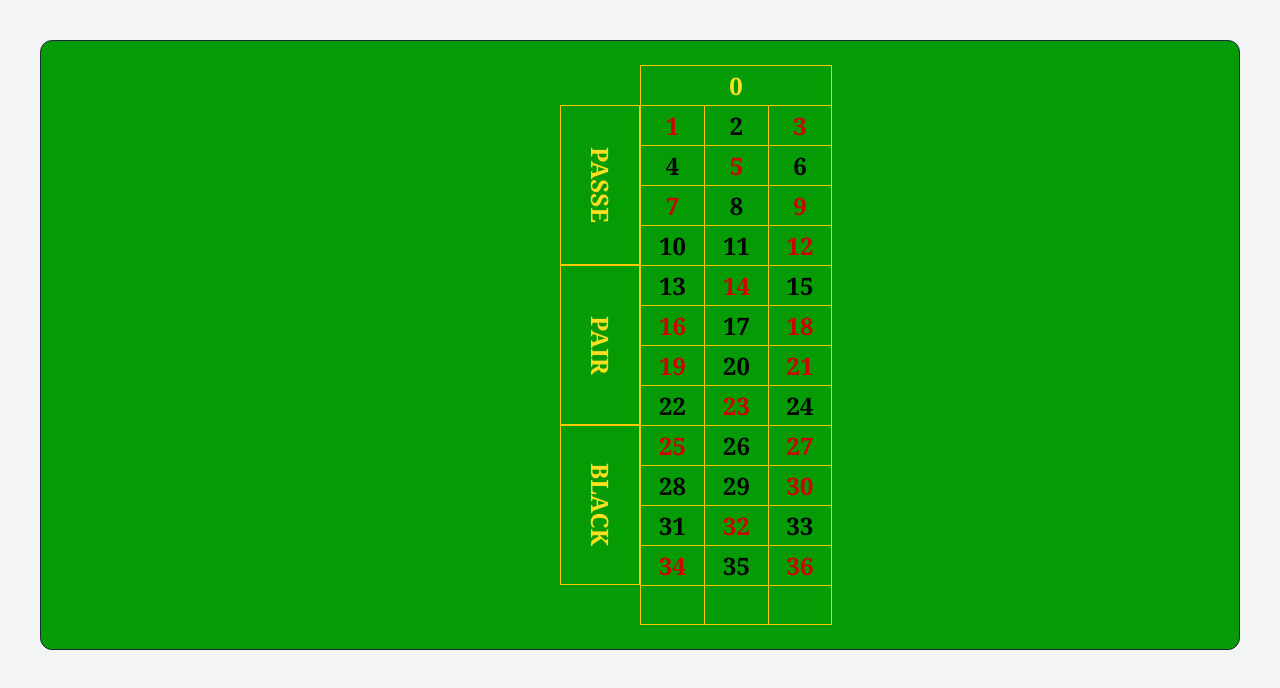
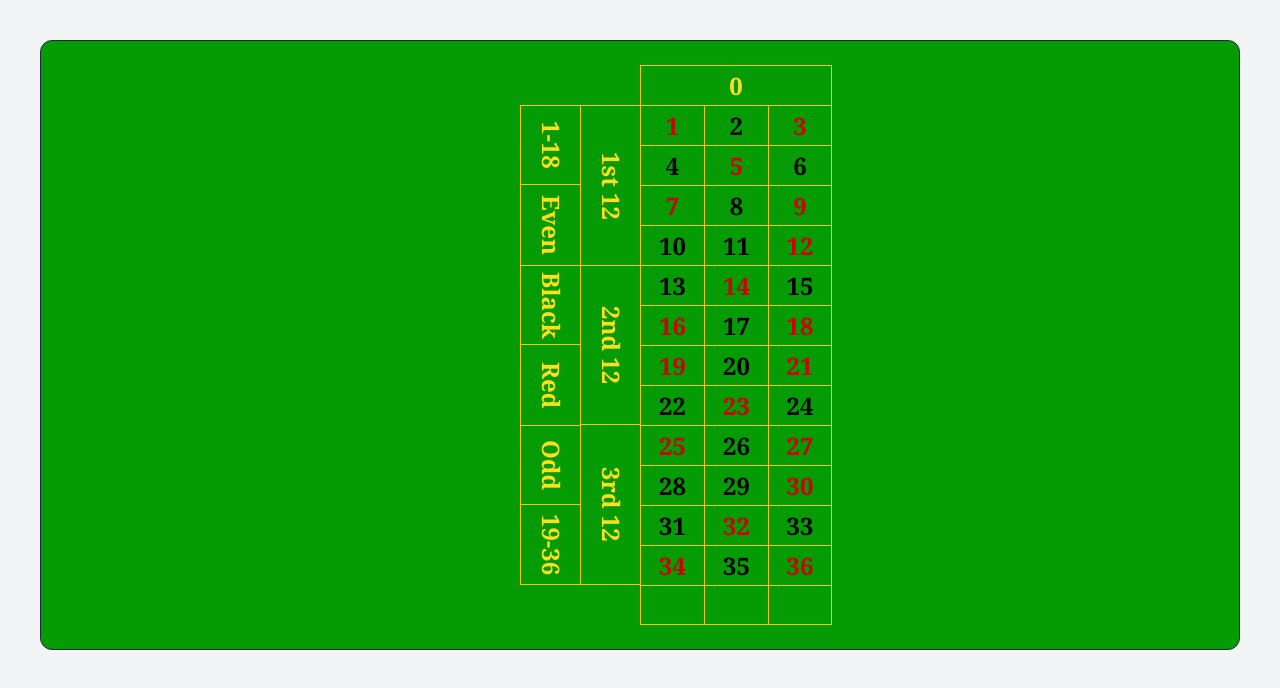
Before and after one commit to a-kunert/python-roulette, a Vue app: page / in a window 1280 px wide. Shown: the top 688 px of the page. Built offline with nearby package versions, Linux system fonts and the light colour scheme.

Commit message:
Styling left side of the left column

```diff
--- a/src/App.vue
+++ b/src/App.vue
@@ -5,30 +5,97 @@
 
             <div class=" flex flex-col mt-10 items-end">
 
+              <div class="grid grid-cols-2 ">
+                <div>
+                  <div>
                     <div
-                  class="border border-yellow-400 w-20 h-40 flex items-center justify-center text-yellow-300 font-extrabold font-serif text-2xl">
+                        class="border-y border-l border-yellow-400 w-15 h-20 flex items-center justify-center text-yellow-300 font-extrabold font-serif text-2xl">
                       <div class="[writing-mode:vertical-lr]">
-                    PASSE
+                        1-18
+                      </div>
+
+                    </div>
+                  </div>
+
+                  <div>
+                    <div
+                        class="border-l border-yellow-400 w-15 h-20 flex items-center justify-center text-yellow-300 font-extrabold font-serif text-2xl">
+                      <div class="[writing-mode:vertical-lr]">
+                        Even
+                      </div>
+                    </div>
+                  </div>
+
+                  <div>
+                    <div
+                        class="border-y border-l border-yellow-400 w-15 h-20 flex items-center justify-center text-yellow-300 font-extrabold font-serif text-2xl">
+                      <div class="[writing-mode:vertical-lr]">
+                        Black
+                      </div>
+                    </div>
+                  </div>
+
+                  <div>
+                    <div
+                      class="border-l border-yellow-400 w-15 h-20 flex items-center justify-center text-yellow-300 font-extrabold font-serif text-2xl">
+                      <div class="[writing-mode:vertical-lr]">
+                        Red
+                      </div>
+                    </div>
+
+                  <div>
+                    <div
+                      class="border-y border-l border-yellow-400 w-15 h-20 flex items-center justify-center text-yellow-300 font-extrabold font-serif text-2xl">
+                      <div class="[writing-mode:vertical-lr]">
+                        Odd
+                      </div>
+                    </div>
+                  </div>
+
+                  <div>
+                    <div
+                      class="border-l border-b border-yellow-400 w-15 h-20 flex items-center justify-center text-yellow-300 font-extrabold font-serif text-2xl">
+                      <div class="[writing-mode:vertical-lr]">
+                        19-36
+                      </div>
+                    </div>
+                  </div>
+
+
+
+
+                  </div>
+
+                </div>
+
+                <div>
+                  <div
+                      class="border-l border-t border-yellow-400 w-15 h-40 flex items-center justify-center text-yellow-300 font-extrabold font-serif text-2xl">
+                    <div class="[writing-mode:vertical-lr]">
+                      1st 12
                     </div>
 
                   </div>
 
                   <div
-                  class="border border-yellow-400 w-20 h-40 flex items-center justify-center text-yellow-300 font-extrabold font-serif text-2xl">
+                      class="border-l border-y border-yellow-400 w-15 h-40 flex items-center justify-center text-yellow-300 font-extrabold font-serif text-2xl">
                     <div class="[writing-mode:vertical-lr]">
-                  PAIR
+                      2nd 12
                     </div>
 
                   </div>
 
                   <div
-                  class="border border-yellow-400 w-20 h-40 flex items-center justify-center text-yellow-300 font-extrabold font-serif text-2xl">
+                      class="border-l border-b border-yellow-400 w-15 h-40 flex items-center justify-center text-yellow-300 font-extrabold font-serif text-2xl">
                     <div class="[writing-mode:vertical-lr]">
-                  BLACK
+                      3rd 12
                     </div>
 
                   </div>
+                </div>
 
+
+              </div>
 
 
 
@@ -65,7 +132,10 @@
             </div>
 
         </div>
+
     </div>
+
+
 </template>
 
 
```
Lines whose indentation alone changed are shown as unchanged.
